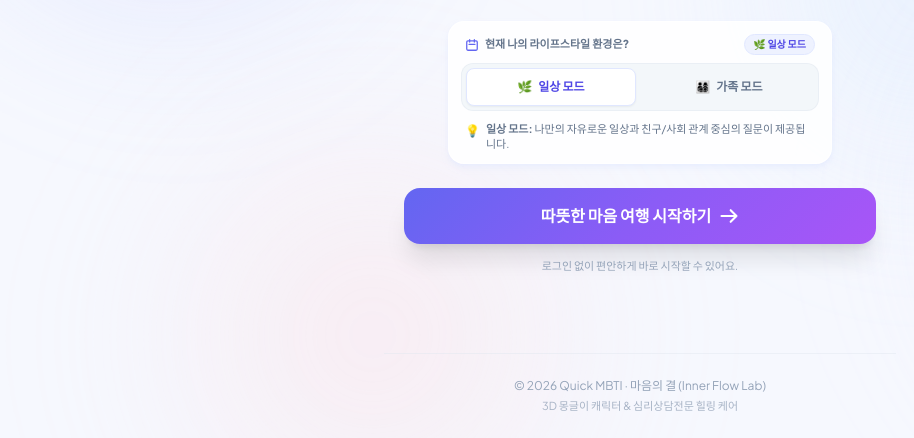
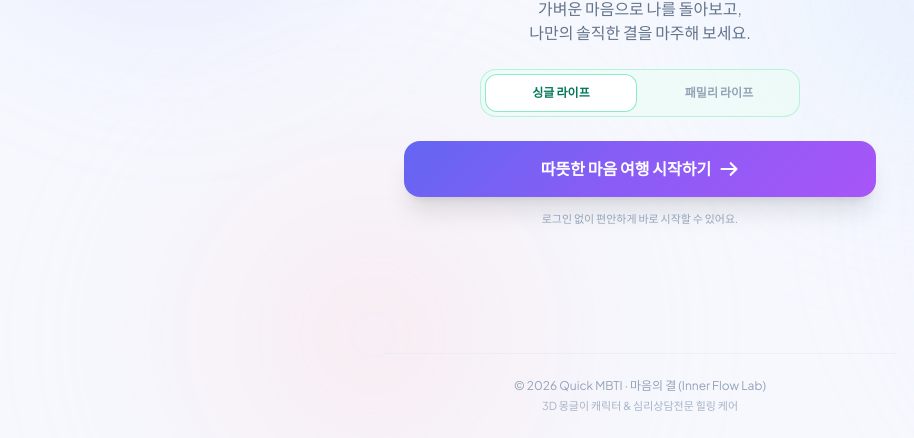
Before and after one commit to SteadyBuilder/quick-mbti, a website: page index.html in a window 1280 px wide. Shown: the part 362-800 px from the top of the page, without its empty margins (0-914 px from the left). Drawn offline with nearby package versions, Linux system fonts and the light colour scheme; a web font is replaced by a local one.

Commit message:
style: 메인 화면 라이프스타일 선택기를 옅은 민트톤 [싱글 라이프] / [패밀리 라이프] 심플 버튼으로 정돈

```diff
--- a/index.html
+++ b/index.html
@@ -445,37 +445,14 @@
         나만의 솔직한 결을 마주해 보세요.
       </p>
 
-      <!-- 상황 / 라이프스테이지 모드 선택기 (일상 vs 가족) -->
-      <div class="w-full max-w-sm mb-6 p-3 rounded-2xl bg-white/85 backdrop-blur-xl border border-white/90 shadow-md shadow-indigo-100/50">
-        <div class="flex items-center justify-between px-1 mb-2">
-          <span class="text-[11px] font-extrabold text-slate-500 flex items-center gap-1.5">
-            <svg xmlns="http://www.w3.org/2000/svg" class="w-3.5 h-3.5 text-indigo-500" fill="none" viewBox="0 0 24 24" stroke="currentColor">
-              <path stroke-linecap="round" stroke-linejoin="round" stroke-width="2.2" d="M8 7V3m8 4V3m-9 8h10M5 21h14a2 2 0 002-2V7a2 2 0 00-2-2H5a2 2 0 00-2 2v12a2 2 0 002 2z" />
-            </svg>
-            현재 나의 라이프스타일 환경은?
-          </span>
-          <span id="mode-active-pill" class="text-[10px] font-bold px-2 py-0.5 rounded-full bg-indigo-50 text-indigo-600 border border-indigo-100">
-            🌿 일상 모드
-          </span>
-        </div>
-
-        <div class="grid grid-cols-2 gap-2 p-1 rounded-xl bg-slate-100/80 border border-slate-200/50">
-          <button type="button" id="btn-mode-default" onclick="setTestMode('default')" class="mode-select-btn py-2.5 px-3 rounded-lg text-xs font-black transition-all duration-200 flex items-center justify-center gap-1.5 bg-white text-indigo-600 shadow-sm border border-indigo-100">
-            <span>🌿</span>
-            <span>일상 모드</span>
-          </button>
-          <button type="button" id="btn-mode-family" onclick="setTestMode('family')" class="mode-select-btn py-2.5 px-3 rounded-lg text-xs font-bold transition-all duration-200 flex items-center justify-center gap-1.5 text-slate-500 hover:text-slate-800">
-            <span>👨‍👩‍👧‍👦</span>
-            <span>가족 모드</span>
-          </button>
-        </div>
-
-        <div class="mt-2.5 px-1 flex items-start gap-1.5 text-left">
-          <span class="text-xs mt-0.5" id="mode-desc-icon">💡</span>
-          <p id="mode-desc-text" class="text-[11px] text-slate-500 leading-snug">
-            <strong>일상 모드:</strong> 나만의 자유로운 일상과 친구/사회 관계 중심의 질문이 제공됩니다.
-          </p>
-        </div>
+      <!-- 라이프스타일 선택 버튼 (싱글 라이프 / 패밀리 라이프 - 옅은 민트 테마) -->
+      <div class="w-full max-w-xs mb-6 p-1 rounded-2xl bg-emerald-50/70 backdrop-blur-md border border-emerald-200/80 shadow-xs grid grid-cols-2 gap-1.5">
+        <button type="button" id="btn-mode-default" onclick="setTestMode('default')" class="mode-select-btn py-2.5 px-3 rounded-xl text-xs font-black transition-all duration-200 flex items-center justify-center bg-white text-emerald-700 shadow-xs border border-emerald-300/80">
+          <span>싱글 라이프</span>
+        </button>
+        <button type="button" id="btn-mode-family" onclick="setTestMode('family')" class="mode-select-btn py-2.5 px-3 rounded-xl text-xs font-bold transition-all duration-200 flex items-center justify-center text-slate-400 hover:text-emerald-700 border border-transparent">
+          <span>패밀리 라이프</span>
+        </button>
       </div>
 
       <!-- Start Button -->
@@ -503,7 +480,7 @@
             <span>이전</span>
           </button>
           <div class="flex items-center gap-2">
-            <span id="question-mode-tag" class="px-2 py-0.5 rounded-full text-[10px] font-extrabold bg-indigo-50 text-indigo-600 border border-indigo-100">🌿 일상 모드</span>
+            <span id="question-mode-tag" class="px-2.5 py-0.5 rounded-full text-[10px] font-extrabold bg-emerald-50 text-emerald-700 border border-emerald-200/80">싱글 라이프</span>
             <span class="tabular-nums font-extrabold text-indigo-600 text-sm" id="question-counter">1 / 8</span>
           </div>
         </div>
@@ -1722,31 +1699,16 @@
       currentTestMode = mode;
       const btnDefault = document.getElementById('btn-mode-default');
       const btnFamily = document.getElementById('btn-mode-family');
-      const descText = document.getElementById('mode-desc-text');
-      const descIcon = document.getElementById('mode-desc-icon');
-      const activePill = document.getElementById('mode-active-pill');
-      const startBtnLabel = document.getElementById('start-btn-label');
+
+      const activeClass = 'mode-select-btn py-2.5 px-3 rounded-xl text-xs font-black transition-all duration-200 flex items-center justify-center bg-white text-emerald-700 shadow-xs border border-emerald-300/80';
+      const inactiveClass = 'mode-select-btn py-2.5 px-3 rounded-xl text-xs font-bold transition-all duration-200 flex items-center justify-center text-slate-400 hover:text-emerald-700 border border-transparent';
 
       if (mode === 'family') {
-        if (btnFamily) btnFamily.className = 'mode-select-btn py-2.5 px-3 rounded-lg text-xs font-black transition-all duration-200 flex items-center justify-center gap-1.5 bg-white text-indigo-600 shadow-sm border border-indigo-100';
-        if (btnDefault) btnDefault.className = 'mode-select-btn py-2.5 px-3 rounded-lg text-xs font-bold transition-all duration-200 flex items-center justify-center gap-1.5 text-slate-500 hover:text-slate-800';
-        if (activePill) {
-          activePill.innerText = '👨‍👩‍👧‍👦 가족 모드';
-          activePill.className = 'text-[10px] font-bold px-2 py-0.5 rounded-full bg-amber-50 text-amber-700 border border-amber-200/60';
-        }
-        if (descIcon) descIcon.innerText = '👨‍👩‍👧‍👦';
-        if (descText) descText.innerHTML = '<strong>가족 모드:</strong> 퇴근 후 가족 케어, 아이 훈육·교육, 가계 살림 등 가장/부모의 현실 환경에 맞춘 질문이 제공됩니다.';
-        if (startBtnLabel) startBtnLabel.innerText = '가족 맞춤 마음 여행 시작하기';
+        if (btnFamily) btnFamily.className = activeClass;
+        if (btnDefault) btnDefault.className = inactiveClass;
       } else {
-        if (btnDefault) btnDefault.className = 'mode-select-btn py-2.5 px-3 rounded-lg text-xs font-black transition-all duration-200 flex items-center justify-center gap-1.5 bg-white text-indigo-600 shadow-sm border border-indigo-100';
-        if (btnFamily) btnFamily.className = 'mode-select-btn py-2.5 px-3 rounded-lg text-xs font-bold transition-all duration-200 flex items-center justify-center gap-1.5 text-slate-500 hover:text-slate-800';
-        if (activePill) {
-          activePill.innerText = '🌿 일상 모드';
-          activePill.className = 'text-[10px] font-bold px-2 py-0.5 rounded-full bg-indigo-50 text-indigo-600 border border-indigo-100';
-        }
-        if (descIcon) descIcon.innerText = '💡';
-        if (descText) descText.innerHTML = '<strong>일상 모드:</strong> 나만의 자유로운 일상과 친구/사회 관계 중심의 질문이 제공됩니다.';
-        if (startBtnLabel) startBtnLabel.innerText = '따뜻한 마음 여행 시작하기';
+        if (btnDefault) btnDefault.className = activeClass;
+        if (btnFamily) btnFamily.className = inactiveClass;
       }
     }
 
@@ -2426,11 +2388,11 @@
       const modeTag = document.getElementById('question-mode-tag');
       if (modeTag) {
         if (currentTestMode === 'family') {
-          modeTag.innerText = '👨‍👩‍👧‍👦 가족 모드';
-          modeTag.className = 'px-2 py-0.5 rounded-full text-[10px] font-extrabold bg-amber-50 text-amber-700 border border-amber-200/60';
+          modeTag.innerText = '패밀리 라이프';
+          modeTag.className = 'px-2.5 py-0.5 rounded-full text-[10px] font-extrabold bg-emerald-50 text-emerald-700 border border-emerald-200/80';
         } else {
-          modeTag.innerText = '🌿 일상 모드';
-          modeTag.className = 'px-2 py-0.5 rounded-full text-[10px] font-extrabold bg-indigo-50 text-indigo-600 border border-indigo-100';
+          modeTag.innerText = '싱글 라이프';
+          modeTag.className = 'px-2.5 py-0.5 rounded-full text-[10px] font-extrabold bg-emerald-50 text-emerald-700 border border-emerald-200/80';
         }
       }
 
@@ -2556,9 +2518,9 @@
       const resModeBadge = document.getElementById('res-mode-badge');
       if (resModeBadge) {
         if (currentTestMode === 'family') {
-          resModeBadge.innerHTML = '👨‍👩‍👧‍👦 가족 모드 분석 리포트';
+          resModeBadge.innerHTML = '✨ 패밀리 라이프 리포트';
         } else {
-          resModeBadge.innerHTML = '🌿 일상 모드 분석 리포트';
+          resModeBadge.innerHTML = '✨ 싱글 라이프 리포트';
         }
       }
 
```
